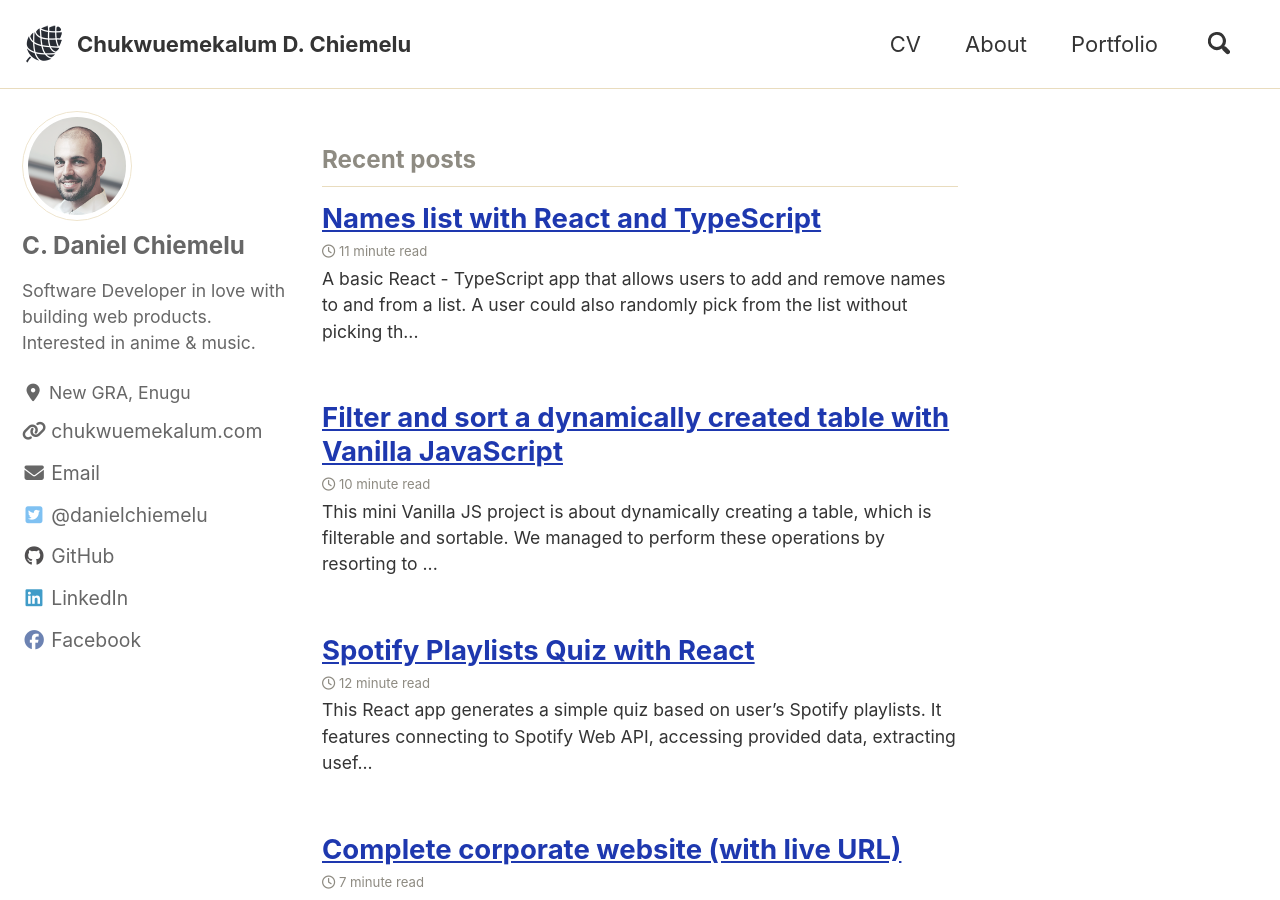
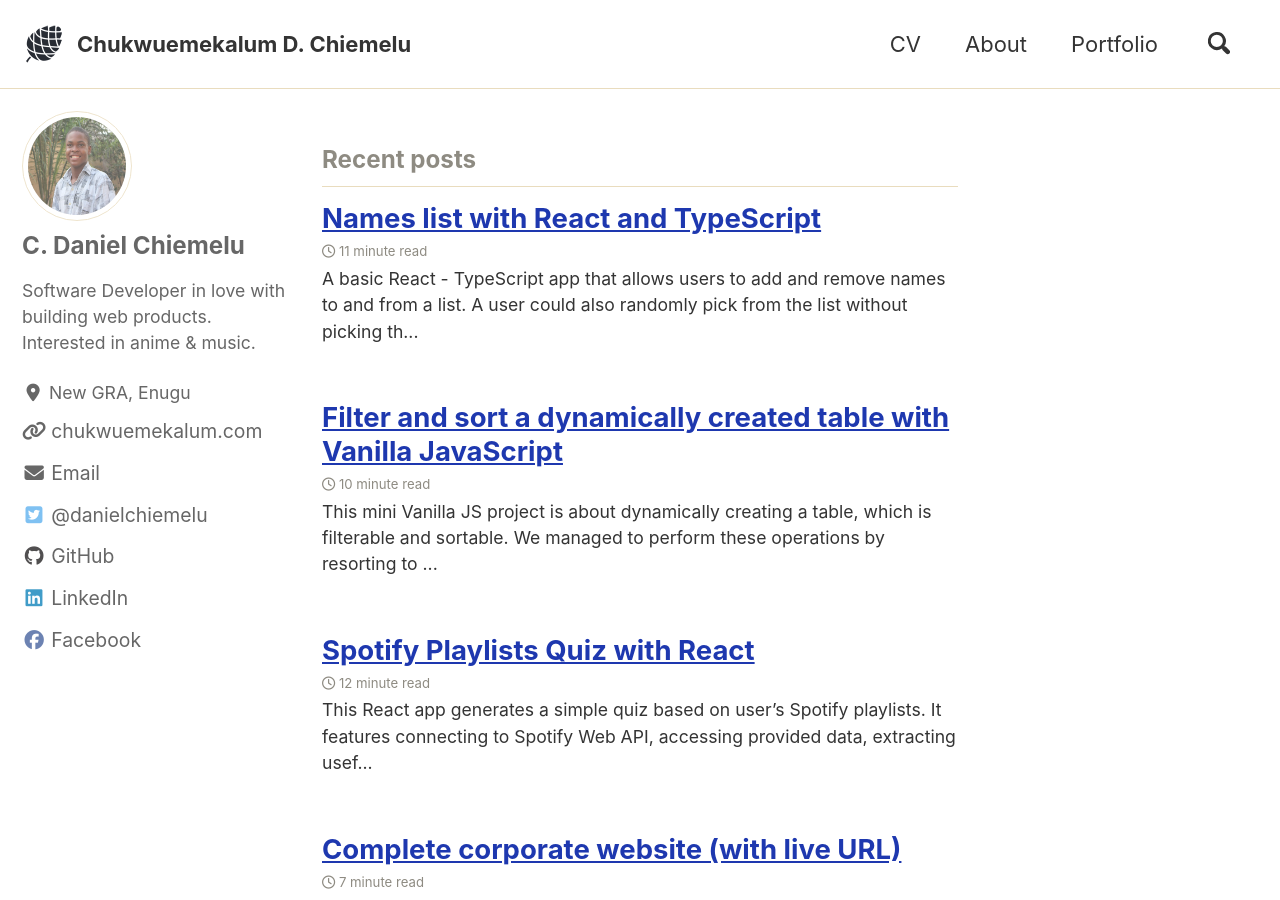
Before and after one commit to Chukwuemekalum/chukwuemekalum.github.io, a Jekyll site: the page built from index.html, in a window 1280 px wide and 900 px high. Built offline with Jekyll 4.4.1, drawn with Linux system fonts in a browser that asks for light colours; cached includes are drawn as plain includes; nearby versions of some CDN libraries; the list of posts is cut into pages by our own code.

Commit message:
New Changes

```diff
--- a/_config.yml
+++ b/_config.yml
@@ -84,7 +84,7 @@
 # Site Author
 author:
   name   : "C. Daniel Chiemelu"
-  avatar : "/assets/images/alitursucular-avatar.png" # path of avatar image, e.g. "/assets/images/bio-photo.jpg"
+  avatar : "/assets/images/chukwuemekalum350x350sq-s.JPG" # path of avatar image, e.g. "/assets/images/bio-photo.jpg"
   bio    :
     Software Developer in love with building web products.
     Interested in anime & music.
```
Also changed, not shown: assets/images/chukwuemekalum350x350sq-s.JPG (added).
